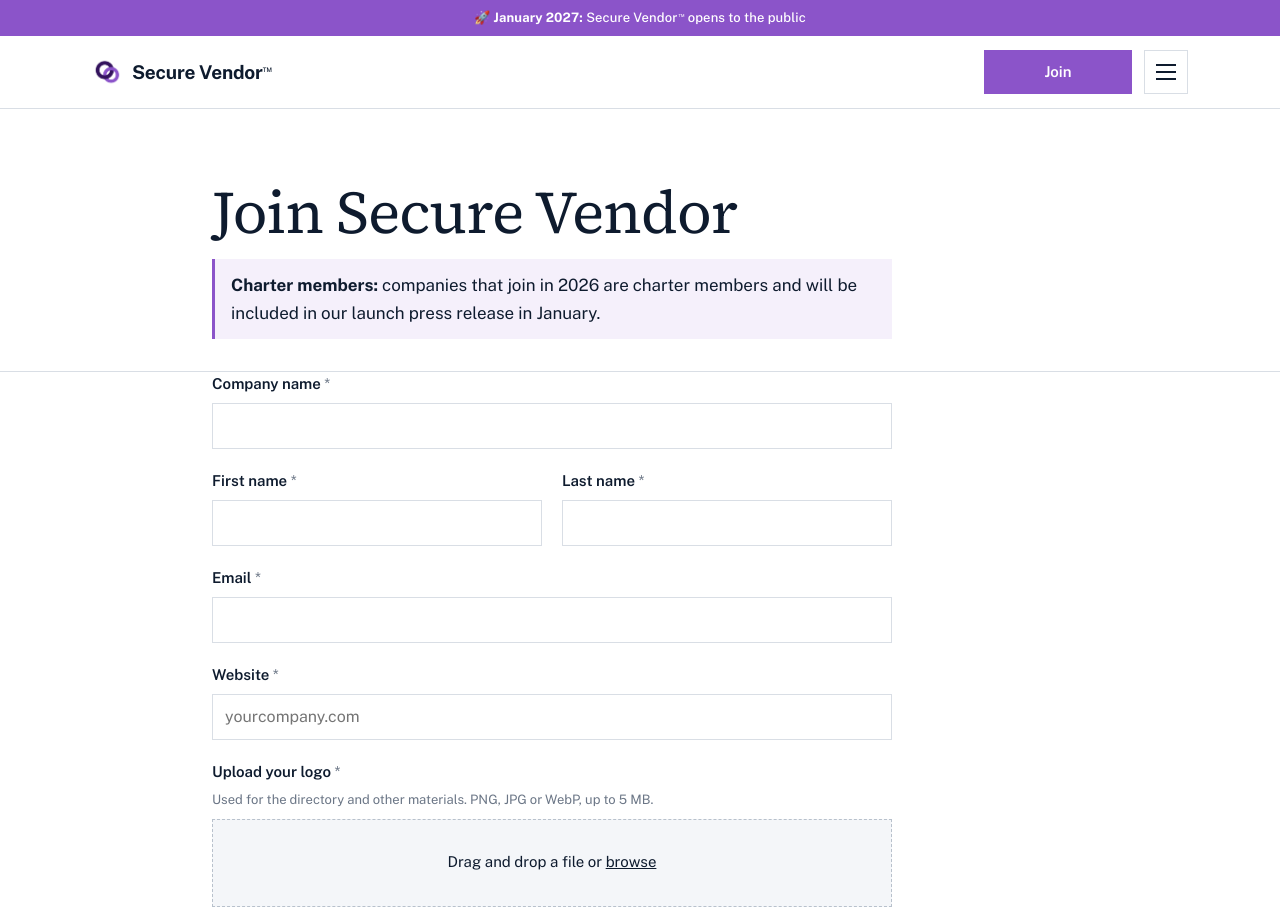
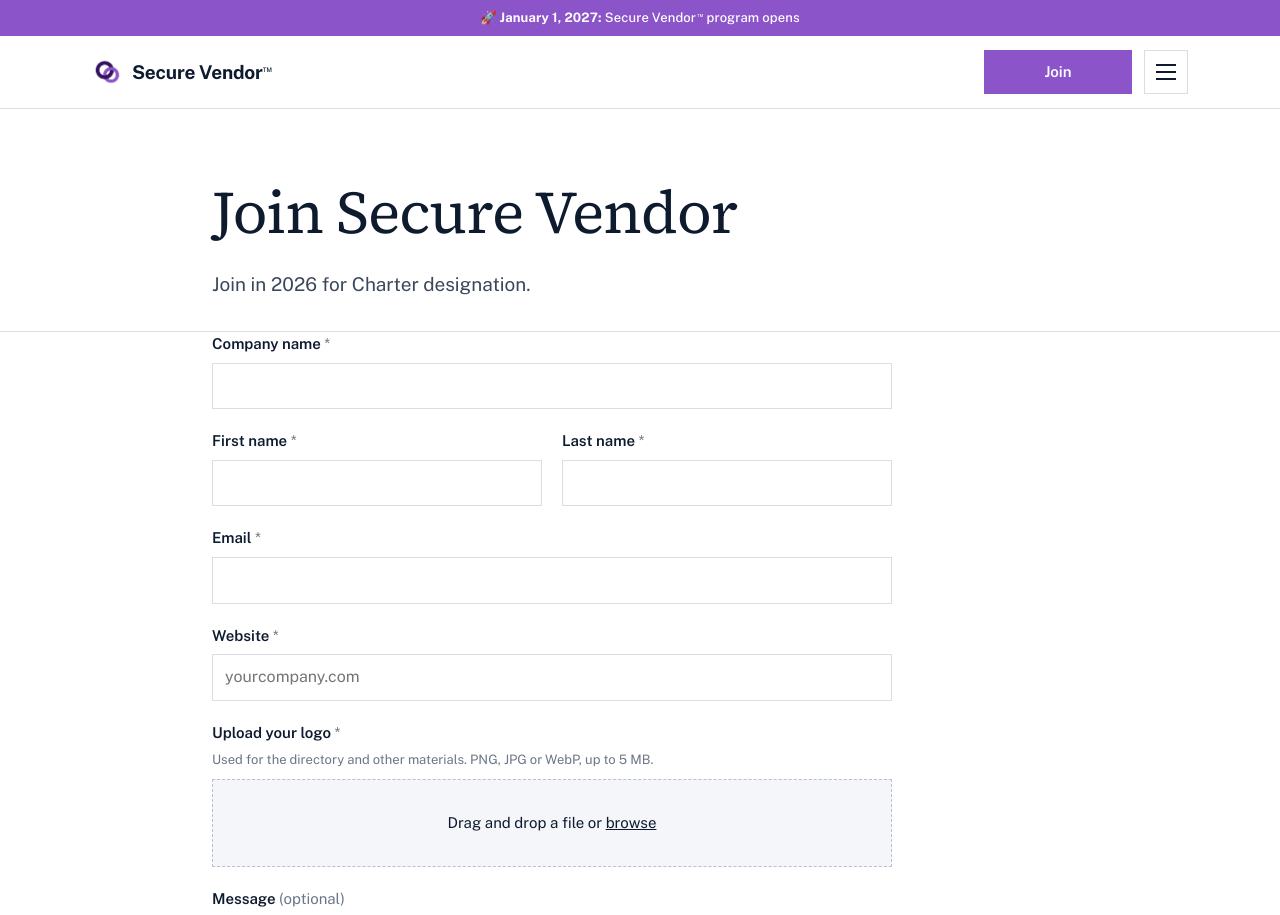
Before and after one commit to aquamark-io/secure-vendor-site, a plain HTML site: page join/index.html in a window 1280 px wide. Shown: the top 915 px of the page. Drawn offline with nearby package versions, Linux system fonts and the light colour scheme.

Commit message:
Banner: program opens Jan 1, 2027; join subtitle: charter designation
Co-Authored-By: Claude Opus 5.5 <noreply@anthropic.com>
Claude-Session: https://claude.ai/code/session_01G6gvxoYoUwsrSRfEZZ55LE

```diff
--- a/join/index.html
+++ b/join/index.html
@@ -60,15 +60,14 @@
   .jf-done h2 { font-size: 28px; margin-bottom: 10px; }
   .jf-done p { margin: 0; }
   @media (max-width: 560px) { .jf-row { grid-template-columns: 1fr; } }
-  .charter-note { margin: 14px 0 0; padding: 12px 16px; border-left: 3px solid var(--accent); background: #F5F0FB; color: var(--ink); max-width: 680px; }
-  .charter-note[hidden] { display: none; }
+  #charterNote[hidden] { display: none; }
 </style>
 </head>
 <body>
 
 
 <header class="nav">
-  <div class="announce">🚀 <strong>January 2027:</strong> Secure Vendor<sup class="tm">&trade;</sup> opens to the public</div>
+  <div class="announce">🚀 <strong>January 1, 2027:</strong> Secure Vendor<sup class="tm">&trade;</sup> program opens</div>
   <div class="wrap">
     <a class="nav-logo" href="../" aria-label="Secure Vendor home"><img src="../vendor-rings.png?v=c6db47a4" alt=""><span>Secure Vendor<sup>&trade;</sup></span></a>
     <nav class="nav-links" aria-label="Primary">
@@ -101,7 +100,7 @@
   <section class="page-head">
     <div class="rq-wrap">
       <h1>Join Secure Vendor</h1>
-      <p class="charter-note" id="charterNote"><strong>Charter members:</strong> companies that join in 2026 are charter members and will be included in our launch press release in January.</p>
+      <p class="lede" id="charterNote">Join in 2026 for Charter designation.</p>
     </div>
   </section>
 
```
Also changed, not shown: index.html (+1 -1 lines).
